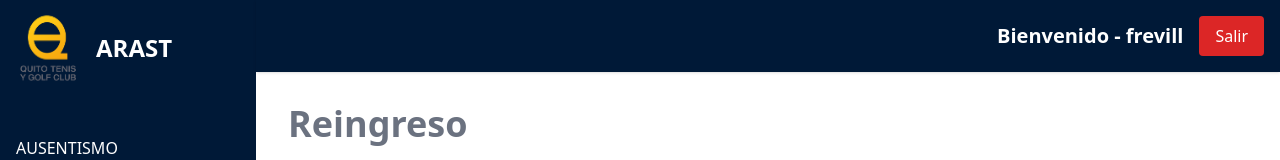
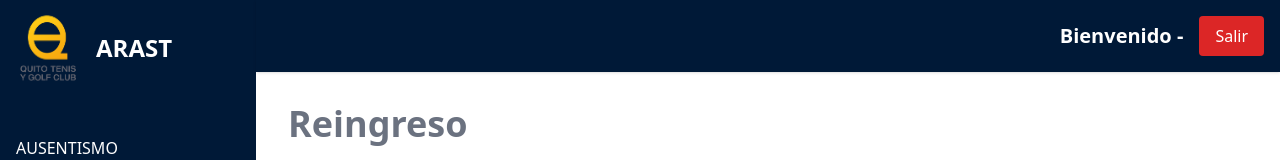
Before and after one commit to frevill0/Arast, a React (Vite) app in the folder Frontend/: page /dashboard/usuarios/reactivacion in a window 1280 px wide. Shown: the top 160 px of the page. Built offline with nearby package versions, Linux system fonts and the light colour scheme; no server answers; sample sign-in values are in the browser's storage.

Commit message:
authprovider

```diff
--- a/Frontend/src/App.jsx
+++ b/Frontend/src/App.jsx
@@ -8,10 +8,12 @@ import CuotasConsulta from './pages/CuotasConsulta'
 import RevisarAusentismo from './pages/RevisarAusentismo'
 import Suspension from './pages/Suspension'
 import Reactivacion from './pages/Reactivacion'
+import {AuthProvider} from './context/AuthProvider'
 function App() {
   return (
     <>
       <BrowserRouter>
+        <AuthProvider>
           <Routes>
             <Route path="/" element={<Login />} />
 
@@ -27,6 +29,7 @@ function App() {
             </Route>
 
           </Routes>
+        </AuthProvider>
       </BrowserRouter>
     </>
   );
--- a/Frontend/src/context/AuthProvider.jsx
+++ b/Frontend/src/context/AuthProvider.jsx
@@ -8,7 +8,7 @@ const AuthProvider = ({ children }) => {
 
     const perfil = async(token) => {
         try {
-            const url = `${import.meta.env.VITE_BACKEND_URL}/usuarios/todos`
+            const url = `${import.meta.env.VITE_BACKEND_URL}/usuario/token`
             const options={
                 headers: {
                     'Content-Type': 'application/json',
@@ -16,14 +16,15 @@ const AuthProvider = ({ children }) => {
                 }
             }
             const respuesta= await axios.get(url,options)
-            console.log(respuesta)
+            console.log("Authprovider:",respuesta)
             setAuth(respuesta.data)
         } catch (error) {
-            console.log(error);
+            console.log("error Authproveider:",error);
         }
     }
     useEffect(() => {
         const token = localStorage.getItem('token')
+        console.log("token: ", token)
         if(token)
         {
             perfil(token)
--- a/Frontend/src/layout/Dashboard.jsx
+++ b/Frontend/src/layout/Dashboard.jsx
@@ -1,8 +1,10 @@
-import React, { useState } from 'react';
+import React, { useContext, useState } from 'react';
 import { Link, Navigate, Outlet } from 'react-router-dom';
 import LogoPrincipal from '../assets/LogoQTGC.png'
+import AuthContext from '../context/AuthProvider';
 
 const Dashboard = () => {
+  const {auth} = useContext(AuthContext)
   const [showSubItemsAusentismo, setShowSubItemsAusentismo] = useState(false);
   const [showSubItemsUsuarios, setShowSubItemsUsuarios] = useState(false);
   const [showSubItemsSuspension, setShowSubItemsSuspension] = useState(false);
@@ -107,7 +109,7 @@ const Dashboard = () => {
         {/* Header */}
         <header className="bg-customBlue shadow p-4 flex justify-between items-center">
           <div className="flex items-center justify-end w-full">
-            <h1 className="text-white text-xl font-semibold mr-4">Bienvenido - frevill</h1>
+            <span className="text-white text-xl font-semibold mr-4"> Bienvenido - {auth?.nombre} </span>
             <Link
               to="/"
               className="bg-red-600 text-white px-4 py-2 rounded hover:bg-red-700"
--- a/Frontend/src/pages/Login.jsx
+++ b/Frontend/src/pages/Login.jsx
@@ -1,11 +1,13 @@
 import axios from 'axios'
-import React, { useState } from 'react'
+import React, { useState, useContext } from 'react'
 import { useNavigate, Link } from 'react-router-dom'
 import Message from '../components/Alerts/Message'
 import fondoLogin from '../assets/fondoLogin.jpeg'
+import AuthContext from '../context/AuthProvider'
 
 export const Login = () => {
     const navigate = useNavigate()
+    const {setAuth,auth, data} = useContext(AuthContext)
     const [mensaje, setMensaje] = useState({})
     const [errors, setErrors] = useState({})
 
@@ -49,7 +51,9 @@ export const Login = () => {
             const url = `${import.meta.env.VITE_BACKEND_URL}/usuarios/login`
             const respuesta = await axios.post(url, form)
             localStorage.setItem('token', respuesta.data.token)
-            // setAuth(respuesta.data)
+            console.log("Respuesta inicio de sesion:", respuesta.data.token)
+            console.log("Respuesta inicio de sesion:1", respuesta)
+            setAuth(respuesta.data.token)
             navigate('/dashboard')
         } catch (error) {
             setMensaje({ respuesta: error.response.data.msg, tipo: false })
```
Also changed, not shown: 1 other file (tests, documents, lock files or other folders). Lines whose indentation alone changed are shown as unchanged.
